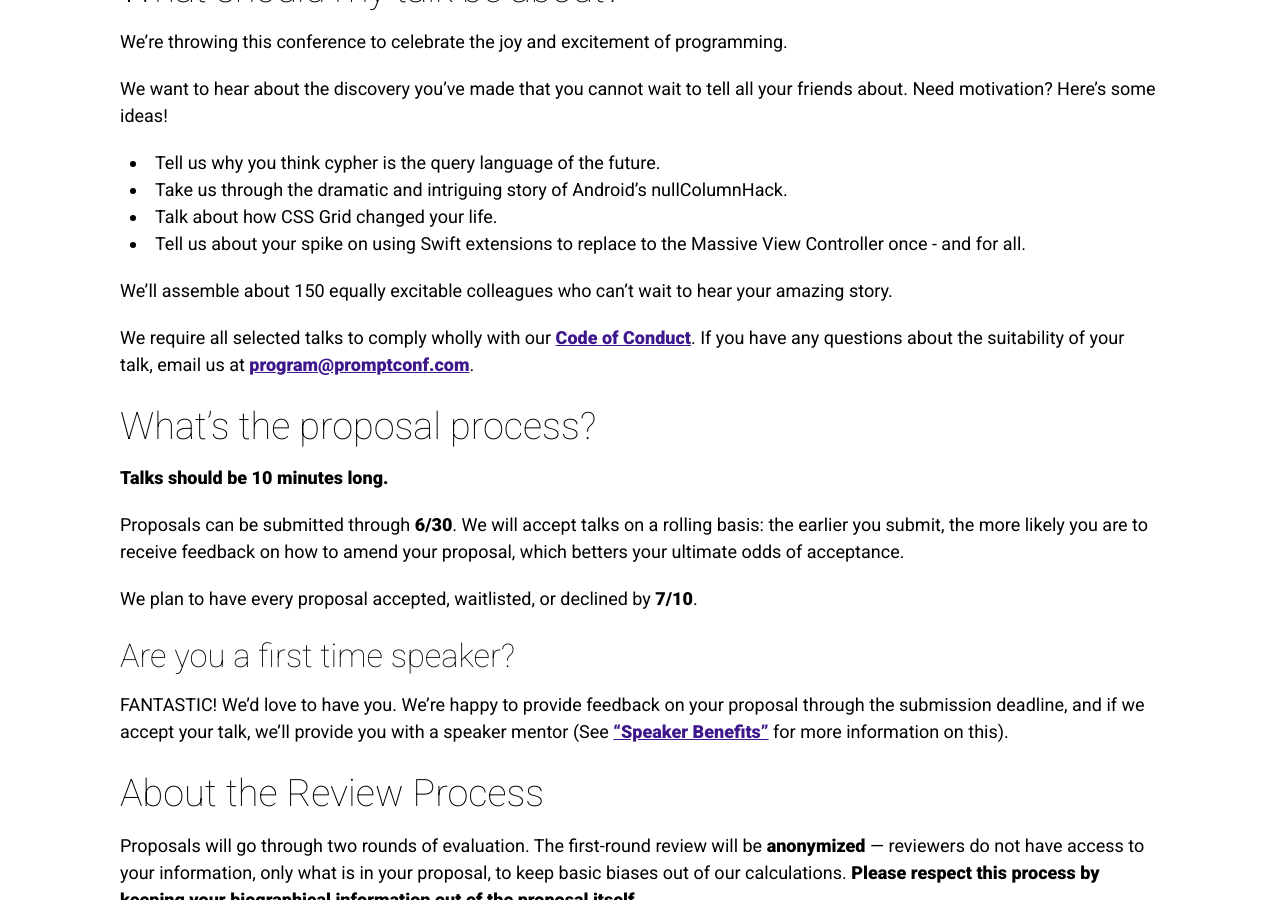
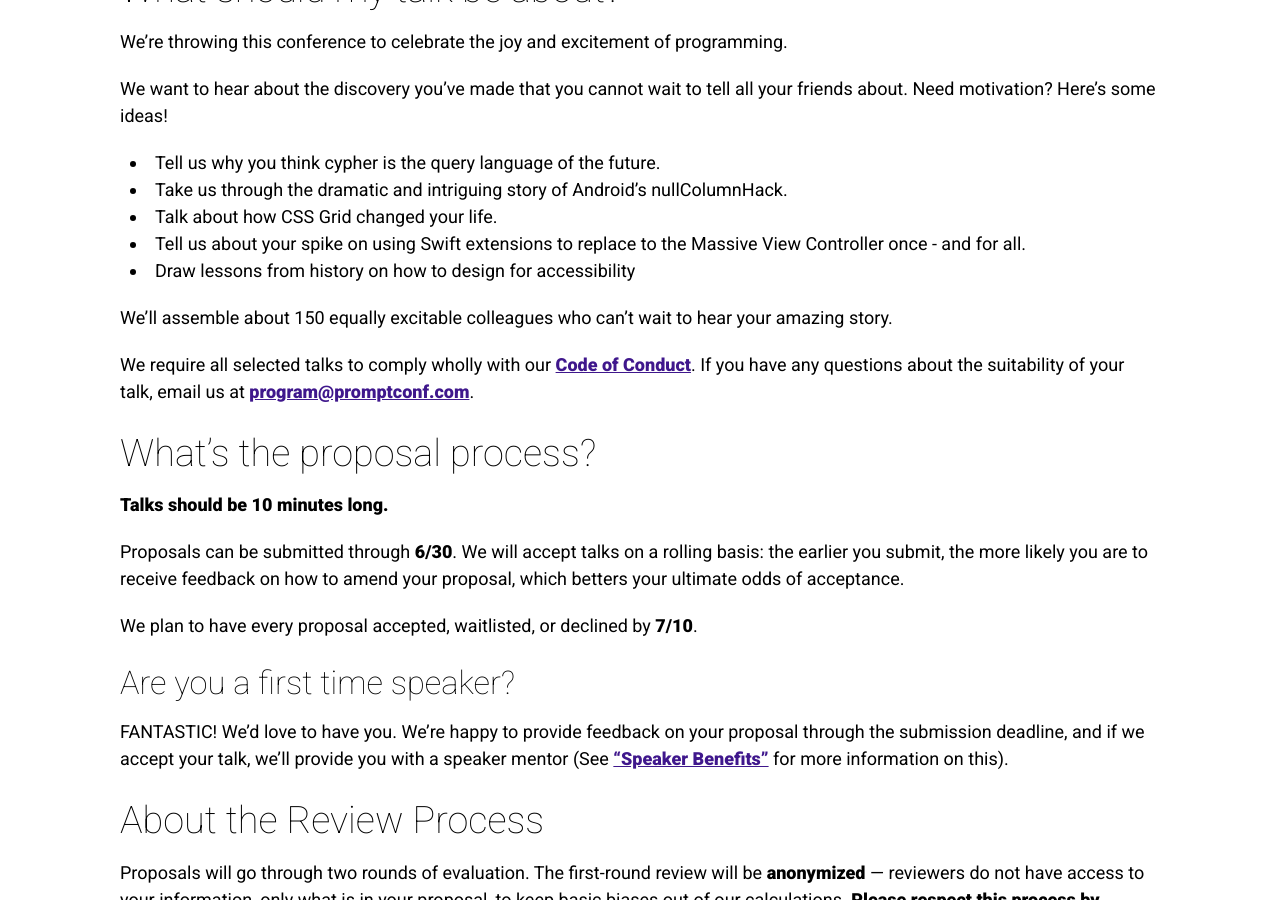
Before and after one commit to promptconf/promptconf.github.io, a Jekyll site: the page built from _pages/proposals.md, in a window 1280 px wide and 900 px high, scrolled down 645 px. Built offline with Jekyll 4.4.1, drawn with Linux system fonts in a browser that asks for light colours; nearby versions of some CDN libraries.

Commit message:
Add design example to CFP

```diff
--- a/_pages/proposals.md
+++ b/_pages/proposals.md
@@ -21,6 +21,7 @@ We want to hear about the discovery you’ve made that you cannot wait to tell a
 - Take us through the dramatic and intriguing story of Android’s nullColumnHack.
 - Talk about how CSS Grid changed your life.
 - Tell us about your spike on using Swift extensions to replace to the Massive View Controller once - and for all.
+- Draw lessons from history on how to design for accessibility
 
 We’ll assemble about 150 equally excitable colleagues who can’t wait to hear your amazing story.
 
```
